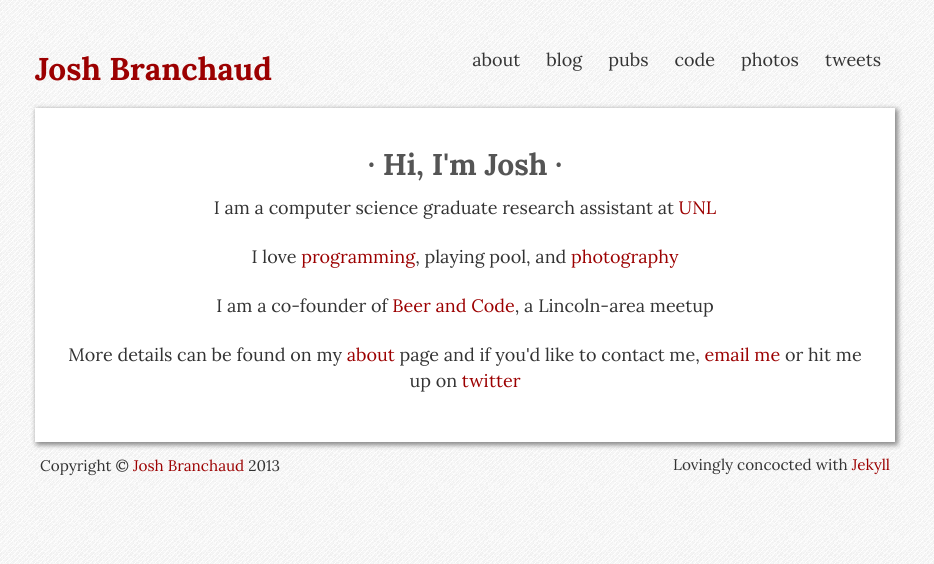
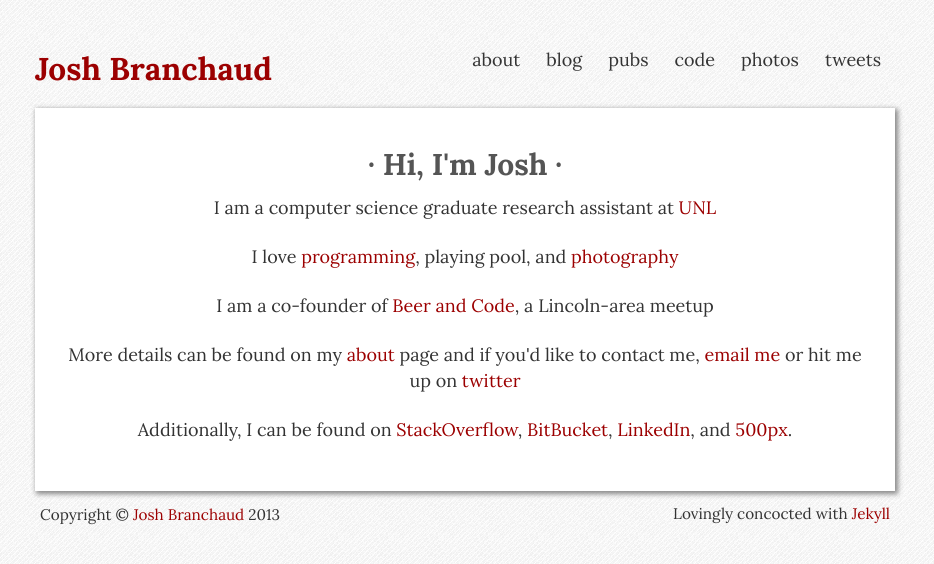
Before and after one commit to jbranchaud/blog, a Jekyll site: the page built from index.html, in a window 1280 px wide. Shown: the top 564 px of the page, without its empty margins (175-1109 px from the left). Built offline with Jekyll 4.4.1, drawn with Linux system fonts in a browser that asks for light colours.

Commit message:
Adding links to a few other social services that I use.

```diff
--- a/index.html
+++ b/index.html
@@ -30,6 +30,15 @@ and if you'd like to contact me,
 <a href="https://twitter.com/jbrancha">twitter</a>
 </p>
 
+<p>
+Additionally, I can be found on
+<a href="http://stackoverflow.com/users/535590/treebranch">StackOverflow</a>,
+<a href="https://bitbucket.org/jbranchaud">BitBucket</a>,
+<a href="http://www.linkedin.com/pub/josh-branchaud/30/b42/928">LinkedIn</a>,
+and
+<a href="http://500px.com/jbrancha">500px</a>.
+</p>
+
 </div>
 
 {% comment %}
```
